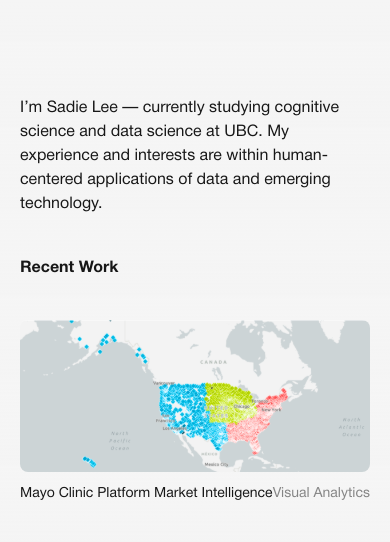
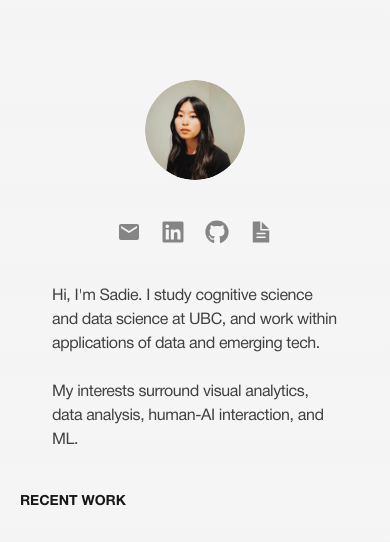
Before and after one commit to leesadie/Portfolio_24_25, a Next.js app: page / in a window 390 px wide. Shown: the top 542 px of the page. Built offline with nearby package versions, Linux system fonts and the light colour scheme.

Commit message:
updated for mobile and resume

```diff
--- a/app/components/Modal.tsx
+++ b/app/components/Modal.tsx
@@ -110,11 +110,10 @@ const Modal: React.FC<ModalProps> = ({
                                         pt-20
                                         border-0
                                         hover:opacity-50
-                                        hover:underline
-                                        hover:underline-offset-4
                                         transition
                                         absolute
                                         text-sm
+                                        text-neutral-700
                                     "
                                 >
                                     Back
--- a/app/components/hero/Hero.tsx
+++ b/app/components/hero/Hero.tsx
@@ -19,6 +19,7 @@ import useBalletModal from "../hooks/useBalletModal";
 import { MdEmail } from "react-icons/md";
 import { FaLinkedin } from "react-icons/fa";
 import { FaGithub } from "react-icons/fa";
+import { IoDocumentTextSharp } from "react-icons/io5";
 import { IoIosArrowRoundForward } from "react-icons/io"
 
 const Hero = () => {
@@ -73,21 +74,26 @@ const Hero = () => {
                         <MdEmail size={24}/>
                     </div>
                 </a>
-                <a target="_blank" rel="noopener noreferrer" href="mailto:leesadie025@gmail.com">
+                <a target="_blank" rel="noopener noreferrer" href="https://www.linkedin.com/in/leesadie/">
                     <div className="text-neutral-900 opacity-50 hover:opacity-30 transition">
                         <FaLinkedin size={24}/>
                     </div>
                 </a>
-                <a target="_blank" rel="noopener noreferrer" href="mailto:leesadie025@gmail.com">
+                <a target="_blank" rel="noopener noreferrer" href="https://github.com/leesadie">
                     <div className="text-neutral-900 opacity-50 hover:opacity-30 transition">
                         <FaGithub size={24}/>
+                    </div>
+                </a>
+                <a target="_blank" rel="noopener noreferrer" href="files/Sadie_Lee_Resume.pdf">
+                    <div className="text-neutral-900 opacity-50 hover:opacity-30 transition">
+                        <IoDocumentTextSharp size={24}/>
                     </div>
                 </a>
             </div>
             <div
                 className="
                     lg:text-2xl
-                    lg:pt-10
+                    lg:pt-20
                     text-lg
                     tracking-tight
                     text-neutral-700
@@ -111,7 +117,7 @@ const Hero = () => {
                     mx-20
                 "
             >
-                I'm interested in roles surrounding visual analytics, data analysis, human-AI interaction,
+                My interests surround visual analytics, data analysis, human-AI interaction,
                 and ML.
             </div>
             <div className={`flex flex-col pt-20 text-base text-neutral-700 ${font_bold.className}`}>
--- a/app/components/hero/Hero_Sm.tsx
+++ b/app/components/hero/Hero_Sm.tsx
@@ -15,6 +15,12 @@ import BCIModal from "../modals/BCIModal";
 import useBCIModal from "../hooks/useBCIModal";
 import BalletModal from "../modals/BalletModal";
 import useBalletModal from "../hooks/useBalletModal";
+
+import { MdEmail } from "react-icons/md";
+import { FaLinkedin } from "react-icons/fa";
+import { FaGithub } from "react-icons/fa";
+import { IoDocumentTextSharp } from "react-icons/io5";
+import { IoIosArrowRoundForward } from "react-icons/io";
 
 const Hero_Sm = () => {
     const router = useRouter();
@@ -46,12 +52,64 @@ const Hero_Sm = () => {
 
 
     return (
-        <div className="flex flex-col mx-5 pt-24">
-            <div className="text-base text-neutral-900 justify-center items-center">
-                I’m Sadie Lee — currently studying cognitive science and data science at UBC. My experience and interests are within human-centered applications of data and emerging technology.
+        <div className="flex flex-col mx-5 pt-20">
+            <div
+                className="
+                    flex
+                    flex-col
+                    justify-center
+                    items-center"
+            >
+                <Image
+                    src='/images/me.svg'
+                    alt="me"
+                    height={100}
+                    width={100}
+                    className="rounded-full"
+                />
             </div>
-            <div className={`flex flex-col pt-10 text-base ${font_bold.className}`}>
-                Recent Work
+            <div className="flex flex-row justify-center items-center pt-10 gap-5">
+                <a target="_blank" rel="noopener noreferrer" href="mailto:leesadie025@gmail.com">
+                    <div className="text-neutral-900 opacity-50 hover:opacity-30 transition">
+                        <MdEmail size={24}/>
+                    </div>
+                </a>
+                <a target="_blank" rel="noopener noreferrer" href="https://www.linkedin.com/in/leesadie/">
+                    <div className="text-neutral-900 opacity-50 hover:opacity-30 transition">
+                        <FaLinkedin size={24}/>
+                    </div>
+                </a>
+                <a target="_blank" rel="noopener noreferrer" href="https://github.com/leesadie">
+                    <div className="text-neutral-900 opacity-50 hover:opacity-30 transition">
+                        <FaGithub size={24}/>
+                    </div>
+                </a>
+                <a target="_blank" rel="noopener noreferrer" href="files/Sadie_Lee_Resume.pdf">
+                    <div className="text-neutral-900 opacity-50 hover:opacity-30 transition">
+                        <IoDocumentTextSharp size={24}/>
+                    </div>
+                </a>
+            </div>
+            <div className="tracking-tight
+                    text-neutral-700
+                    justify-center
+                    items-center
+                    mx-8
+                    pt-10">
+                Hi, I'm Sadie. I study cognitive science and data science at UBC, and work within
+                applications of data and emerging tech.
+            </div>
+            <div className="tracking-tight
+                    text-neutral-700
+                    justify-center
+                    items-center
+                    mx-8
+                    pt-6">
+                My interests surround visual analytics, data analysis, human-AI interaction,
+                and ML.
+            </div>
+            <div className={`flex flex-col pt-10 text-sm ${font_bold.className}`}>
+                RECENT WORK
             </div>
             <div
                 className="
@@ -138,8 +196,8 @@ const Hero_Sm = () => {
                 </div>
             </div>
             <div className="flex flex-col pt-10">
-                <div className={`text-base ${font_bold.className}`}>
-                    Previous Experience
+                <div className={`text-sm ${font_bold.className}`}>
+                    PREVIOUS WORK
                 </div>
                 <hr className="bg-neutral-300 mt-5"/>
                 <div
@@ -212,8 +270,8 @@ const Hero_Sm = () => {
                 <hr className="bg-neutral-300"/>
             </div>
             <div className="flex flex-col pt-10">
-                <div className={`text-base ${font_bold.className}`}>
-                    Research
+                <div className={`text-sm ${font_bold.className}`}>
+                    RESEARCH
                 </div>
                 <hr className="mt-5 bg-neutral-300"/>
                 <a target="_blank" rel="noopener noreferrer" href="files/AAAI_UC_Proposal.pdf">
@@ -239,6 +297,15 @@ const Hero_Sm = () => {
                 </a>
                 <hr className="pt-2 pb-10"/>
             </div>
+            <div className="flex flex-row items-center justify-center pb-20 group gap-1 text-sm text-neutral-700 opacity-50 "
+                onClick={() => router.push('/lab')}>
+               <div className="group-hover:opacity-50 transition cursor-pointer">
+                    Go exploring
+                </div>
+                <div className="group-hover:opacity-50 group-hover:translate-x-1 transition cursor-pointer">
+                    <IoIosArrowRoundForward size={20}/>
+                </div>
+            </div>
             <div>
                 <DashboardModal />
                 <ImagingModal />
```
Also changed, not shown: 1 other file (tests, documents, lock files or other folders).
